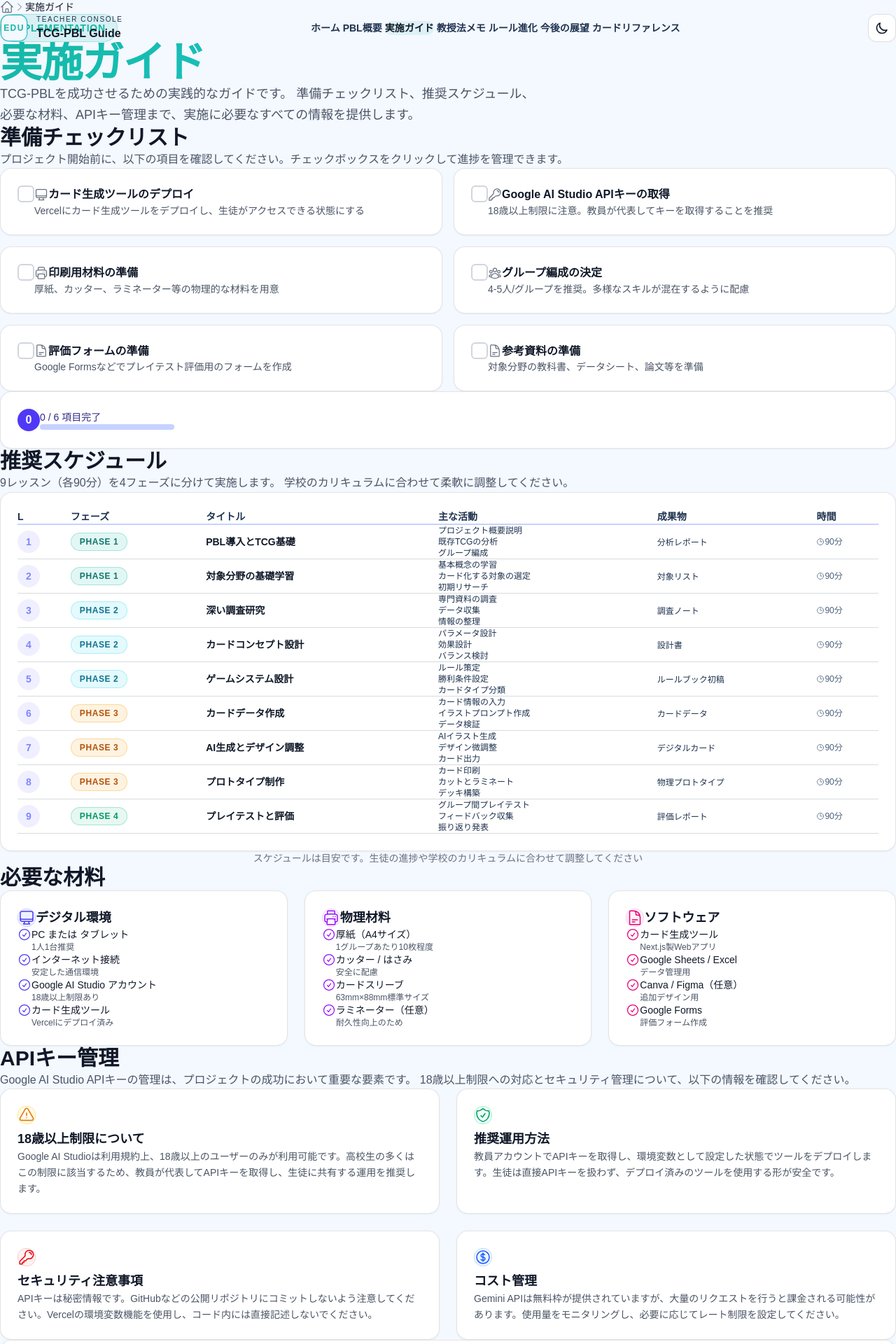
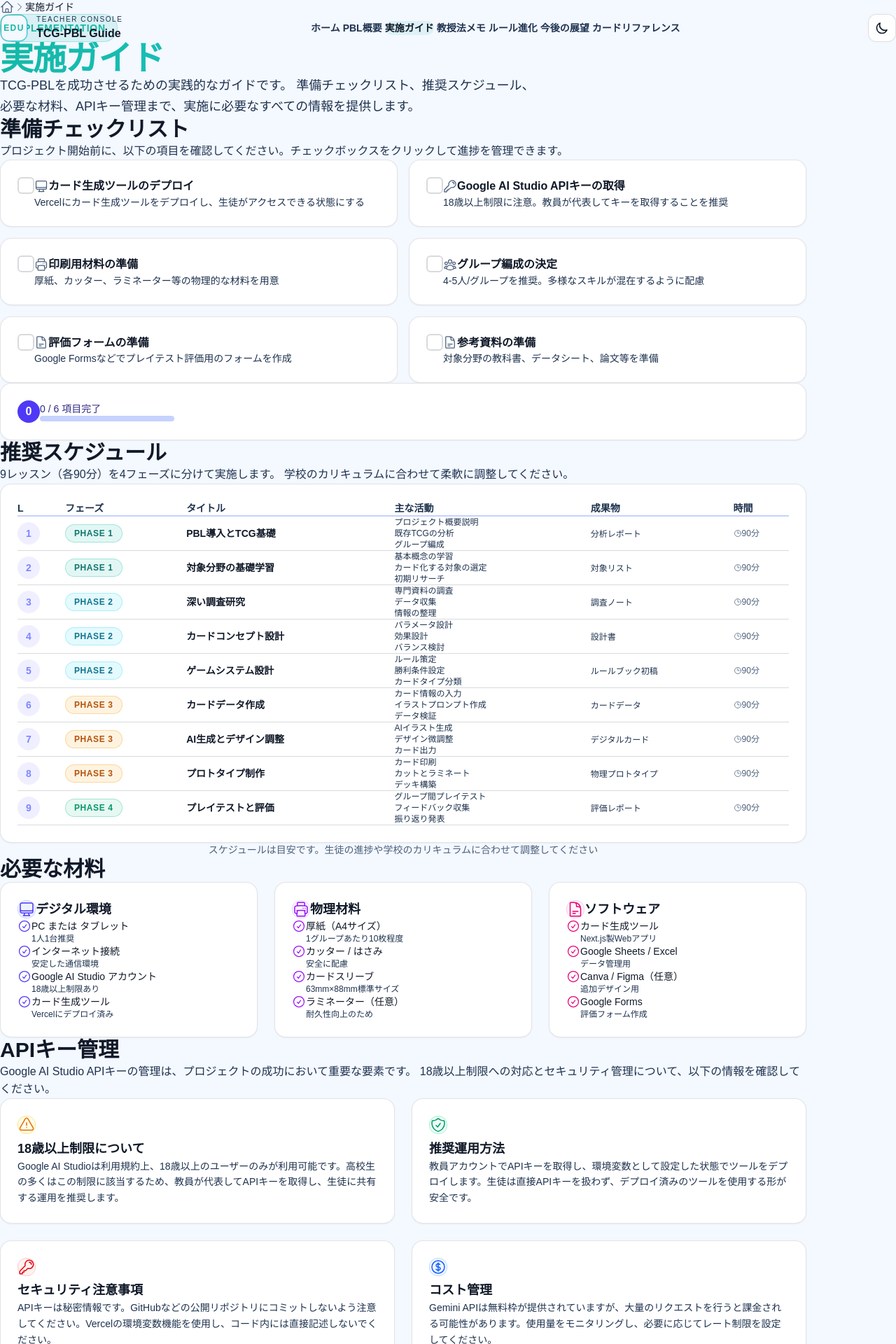
Before and after one commit to itoksk/industrial-card-pbl, a Next.js app in the folder teacher-guide/: page /guide in a window 1280 px wide. Shown: the top 1920 px of the page at 70% size. Built offline with nearby package versions, Linux system fonts and the light colour scheme.

Commit message:
Align teacher guide layout and contrast with shared theme tokens

```diff
--- a/teacher-guide/src/app/guide/page.tsx
+++ b/teacher-guide/src/app/guide/page.tsx
@@ -312,31 +312,31 @@
         initial={{ opacity: 0 }}
         animate={{ opacity: 1 }}
         transition={{ duration: 0.8 }}
-        className="mx-auto max-w-7xl px-4 py-10 sm:px-6 sm:py-12 lg:px-8 lg:py-16"
+        className="mx-auto max-w-6xl px-4 py-10 sm:px-6 sm:py-12 lg:px-8 lg:py-16"
       >
         <motion.div
           variants={containerVariants}
           initial="hidden"
           animate="visible"
-          className="space-y-16"
+          className="space-y-14 sm:space-y-16"
         >
           <motion.div variants={itemVariants} className="space-y-6">
-            <nav className="flex items-center space-x-2 text-sm text-gray-500 dark:text-gray-400">
-              <TransitionLink href="/" className="hover:text-indigo-600 dark:hover:text-indigo-400 transition-colors">
+            <nav className="flex items-center space-x-2 text-sm text-[var(--text-muted)]">
+              <TransitionLink href="/" className="hover:text-[var(--accent-primary)] transition-colors">
                 <HomeIcon className="h-5 w-5" />
               </TransitionLink>
               <ChevronRightIcon className="h-4 w-4" />
-              <span className="text-gray-900 dark:text-white font-medium">実施ガイド</span>
+              <span className="text-[var(--text-primary)] font-medium">実施ガイド</span>
             </nav>
 
             <div className="space-y-4">
               <div className="flex justify-start">
                 <span className="section-label">Implementation</span>
               </div>
-              <h1 className="text-4xl font-bold tracking-tight sm:text-5xl lg:text-6xl gradient-text">
+              <h1 className="text-3xl font-bold tracking-tight sm:text-4xl lg:text-5xl gradient-text">
                 実施ガイド
               </h1>
-              <p className="max-w-3xl text-lg text-gray-600 dark:text-gray-400 leading-relaxed">
+              <p className="max-w-3xl text-base sm:text-lg text-[var(--text-secondary)] leading-relaxed">
                 TCG-PBLを成功させるための実践的なガイドです。
                 準備チェックリスト、推奨スケジュール、必要な材料、APIキー管理まで、実施に必要なすべての情報を提供します。
               </p>
@@ -344,10 +344,10 @@
           </motion.div>
 
           <motion.div variants={itemVariants} className="space-y-8">
-            <h2 className="text-3xl font-bold text-gray-900 dark:text-white">
+            <h2 className="text-3xl font-bold text-[var(--text-primary)]">
               準備チェックリスト
             </h2>
-            <p className="text-gray-600 dark:text-gray-400">
+            <p className="text-[var(--text-secondary)]">
               プロジェクト開始前に、以下の項目を確認してください。チェックボックスをクリックして進捗を管理できます。
             </p>
             <div className="grid gap-4 md:grid-cols-2">
@@ -372,7 +372,7 @@
                         className={`flex-shrink-0 w-6 h-6 rounded-md border-2 flex items-center justify-center transition-all ${
                           isChecked
                             ? 'bg-indigo-600 border-indigo-600'
-                            : 'border-gray-300 dark:border-gray-600'
+                            : 'border-[var(--border)]'
                         }`}
                       >
                         {isChecked && (
@@ -385,20 +385,20 @@
                             className={`h-5 w-5 ${
                               isChecked
                                 ? 'text-indigo-600 dark:text-indigo-400'
-                                : 'text-gray-500 dark:text-gray-400'
+                                : 'text-[var(--text-muted)]'
                             }`}
                           />
                           <h3
                             className={`font-semibold ${
                               isChecked
                                 ? 'text-indigo-900 dark:text-indigo-300'
-                                : 'text-gray-900 dark:text-white'
+                                : 'text-[var(--text-primary)]'
                             }`}
                           >
                             {item.title}
                           </h3>
                         </div>
-                        <p className="text-sm text-gray-600 dark:text-gray-400">
+                        <p className="text-sm text-[var(--text-secondary)]">
                           {item.description}
                         </p>
                       </div>
@@ -432,10 +432,10 @@
           </motion.div>
 
           <motion.div variants={itemVariants} className="space-y-8">
-            <h2 className="text-3xl font-bold text-gray-900 dark:text-white">
+            <h2 className="text-3xl font-bold text-[var(--text-primary)]">
               推奨スケジュール
             </h2>
-            <p className="text-gray-600 dark:text-gray-400">
+            <p className="text-[var(--text-secondary)]">
               9レッスン（各90分）を4フェーズに分けて実施します。
               学校のカリキュラムに合わせて柔軟に調整してください。
             </p>
@@ -546,13 +546,13 @@
                 ))}
               </div>
             </div>
-            <p className="text-sm text-gray-500 dark:text-gray-500 text-center">
+            <p className="text-sm text-[var(--text-muted)] text-center">
               スケジュールは目安です。生徒の進捗や学校のカリキュラムに合わせて調整してください
             </p>
           </motion.div>
 
           <motion.div variants={itemVariants} className="space-y-8">
-            <h2 className="text-3xl font-bold text-gray-900 dark:text-white">
+            <h2 className="text-3xl font-bold text-[var(--text-primary)]">
               必要な材料
             </h2>
             <div className="grid gap-6 lg:grid-cols-3">
@@ -566,7 +566,7 @@
                   <div className="inline-flex rounded-xl p-3 bg-indigo-50 dark:bg-indigo-950/30 border border-indigo-200 dark:border-indigo-800">
                     <ComputerDesktopIcon className="h-6 w-6 text-indigo-600 dark:text-indigo-400" />
                   </div>
-                  <h3 className="text-lg font-semibold text-gray-900 dark:text-white">
+                  <h3 className="text-lg font-semibold text-[var(--text-primary)]">
                     デジタル環境
                   </h3>
                 </div>
@@ -575,10 +575,10 @@
                     <li key={idx} className="flex items-start space-x-2">
                       <CheckCircleIcon className="h-5 w-5 text-indigo-600 dark:text-indigo-400 flex-shrink-0 mt-0.5" />
                       <div>
-                        <p className="text-sm font-medium text-gray-900 dark:text-white">
+                        <p className="text-sm font-medium text-[var(--text-primary)]">
                           {item.name}
                         </p>
-                        <p className="text-xs text-gray-600 dark:text-gray-400">
+                        <p className="text-xs text-[var(--text-secondary)]">
                           {item.note}
                         </p>
                       </div>
@@ -597,7 +597,7 @@
                   <div className="inline-flex rounded-xl p-3 bg-purple-50 dark:bg-purple-950/30 border border-purple-200 dark:border-purple-800">
                     <PrinterIcon className="h-6 w-6 text-purple-600 dark:text-purple-400" />
                   </div>
-                  <h3 className="text-lg font-semibold text-gray-900 dark:text-white">
+                  <h3 className="text-lg font-semibold text-[var(--text-primary)]">
                     物理材料
                   </h3>
                 </div>
@@ -606,10 +606,10 @@
                     <li key={idx} className="flex items-start space-x-2">
                       <CheckCircleIcon className="h-5 w-5 text-purple-600 dark:text-purple-400 flex-shrink-0 mt-0.5" />
                       <div>
-                        <p className="text-sm font-medium text-gray-900 dark:text-white">
+                        <p className="text-sm font-medium text-[var(--text-primary)]">
                           {item.name}
                         </p>
-                        <p className="text-xs text-gray-600 dark:text-gray-400">
+                        <p className="text-xs text-[var(--text-secondary)]">
                           {item.note}
                         </p>
                       </div>
@@ -628,7 +628,7 @@
                   <div className="inline-flex rounded-xl p-3 bg-pink-50 dark:bg-pink-950/30 border border-pink-200 dark:border-pink-800">
                     <DocumentTextIcon className="h-6 w-6 text-pink-600 dark:text-pink-400" />
                   </div>
-                  <h3 className="text-lg font-semibold text-gray-900 dark:text-white">
+                  <h3 className="text-lg font-semibold text-[var(--text-primary)]">
                     ソフトウェア
                   </h3>
                 </div>
@@ -637,10 +637,10 @@
                     <li key={idx} className="flex items-start space-x-2">
                       <CheckCircleIcon className="h-5 w-5 text-pink-600 dark:text-pink-400 flex-shrink-0 mt-0.5" />
                       <div>
-                        <p className="text-sm font-medium text-gray-900 dark:text-white">
+                        <p className="text-sm font-medium text-[var(--text-primary)]">
                           {item.name}
                         </p>
-                        <p className="text-xs text-gray-600 dark:text-gray-400">
+                        <p className="text-xs text-[var(--text-secondary)]">
                           {item.note}
                         </p>
                       </div>
@@ -652,10 +652,10 @@
           </motion.div>
 
           <motion.div variants={itemVariants} className="space-y-8">
-            <h2 className="text-3xl font-bold text-gray-900 dark:text-white">
+            <h2 className="text-3xl font-bold text-[var(--text-primary)]">
               APIキー管理
             </h2>
-            <p className="text-gray-600 dark:text-gray-400">
+            <p className="text-[var(--text-secondary)]">
               Google AI Studio APIキーの管理は、プロジェクトの成功において重要な要素です。
               18歳以上制限への対応とセキュリティ管理について、以下の情報を確認してください。
             </p>
@@ -674,10 +674,10 @@
                     <div className={`inline-flex rounded-xl p-3 ${colors.bg} border ${colors.border}`}>
                       <Icon className={`h-6 w-6 ${colors.text}`} />
                     </div>
-                    <h3 className="text-lg font-semibold text-gray-900 dark:text-white">
+                    <h3 className="text-lg font-semibold text-[var(--text-primary)]">
                       {info.title}
                     </h3>
-                    <p className="text-sm text-gray-600 dark:text-gray-400 leading-relaxed">
+                    <p className="text-sm text-[var(--text-secondary)] leading-relaxed">
                       {info.description}
                     </p>
                   </motion.div>
```
